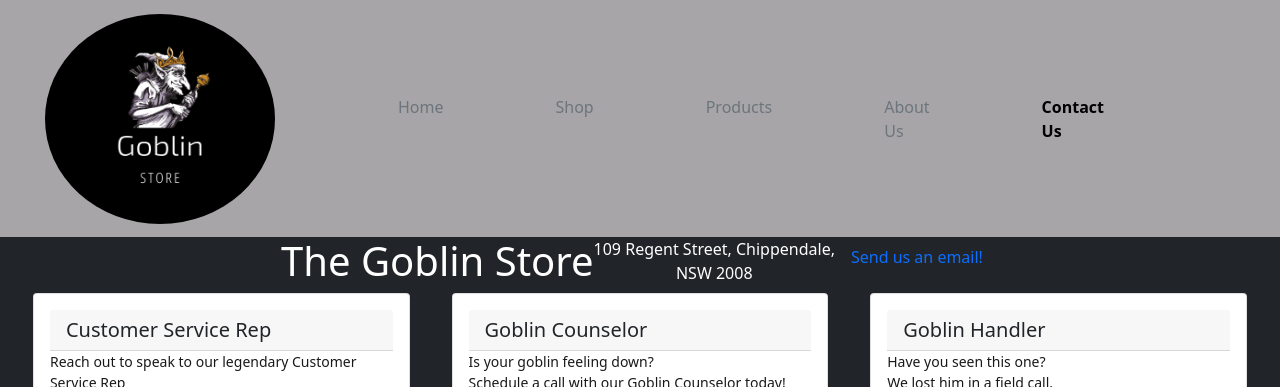
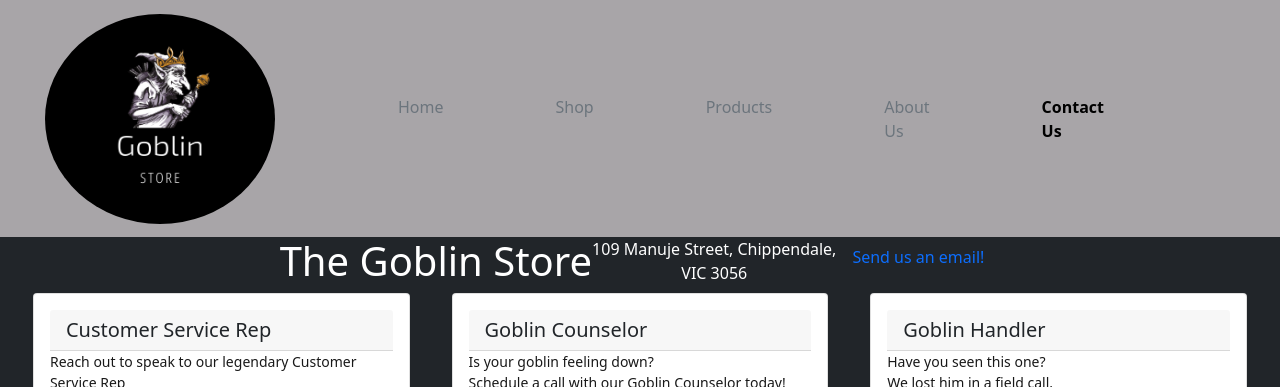
Before and after one commit to CaRhSi/WebStore, a plain HTML site: page contact/contact.html in a window 1280 px wide. Shown: the top 387 px of the page. Drawn offline with nearby package versions, Linux system fonts and the light colour scheme.

Commit message:
new image

```diff
--- a/contact/contact.html
+++ b/contact/contact.html
@@ -17,11 +17,11 @@
 
     <address class="container-fluid col-sm-12 text-center bg-dark text-white" id="content">
         <h1>The Goblin Store</h1>
-        109 Regent Street, Chippendale,
+        109 Manuje Street, Chippendale,
         <br>
-        NSW 2008
+        VIC 3056
         <br>
-        <a class="nav-link" href="mailto:sales@withyouwithme.com">Send us an email!</a>
+        <a class="nav-link" href="mailto:notreal@fake.com">Send us an email!</a>
     </address>
 
     <div class="container-fluid d-lg-flex d-sm-block justify-content-evenly bg-dark">
```
Also changed, not shown: pics/Goblin3.png.
